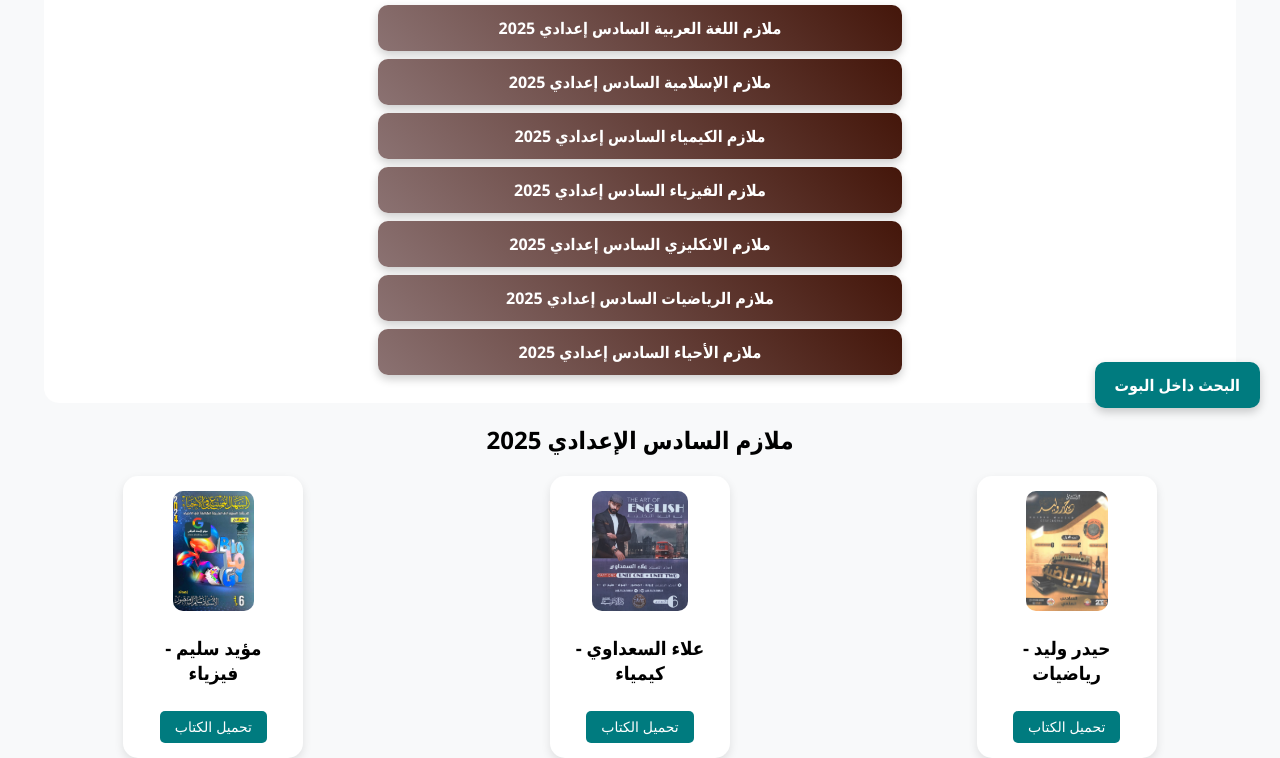
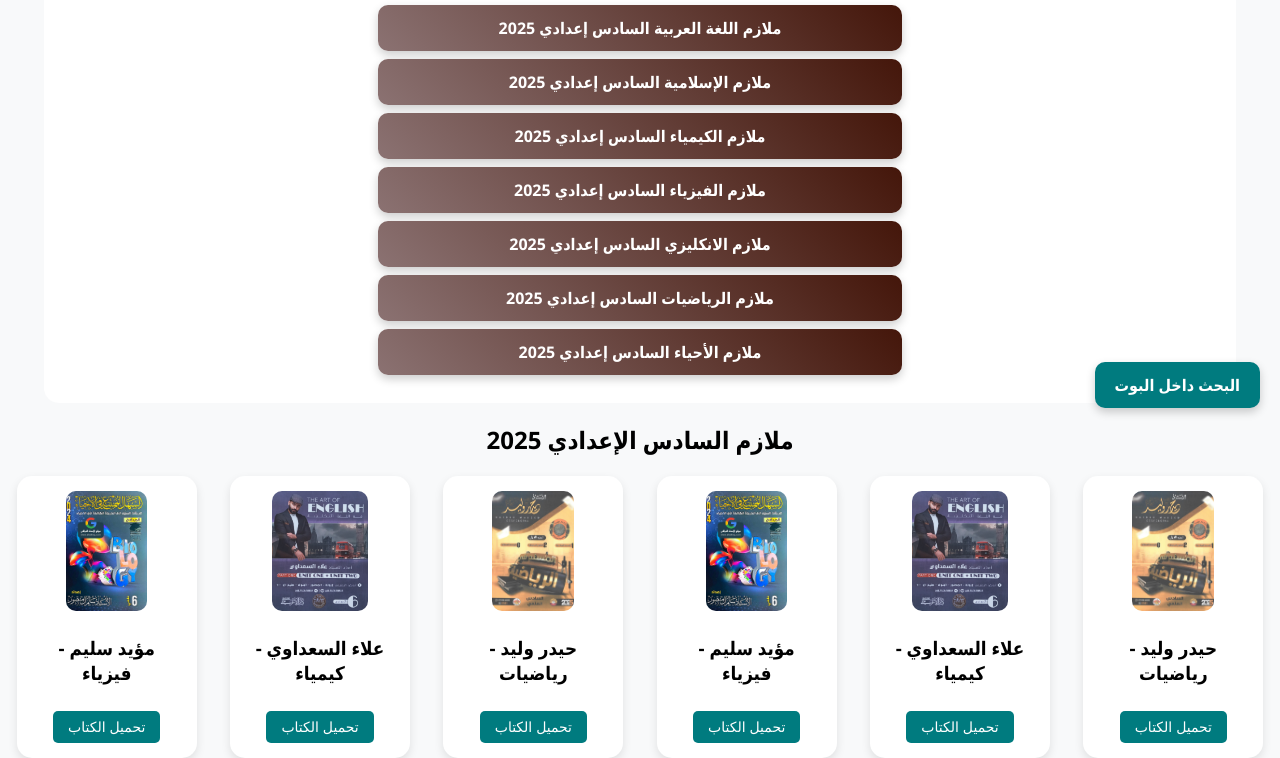
Before and after one commit to hasone1212/hasasP, a plain HTML site: page index.html in a window 1280 px wide. Shown: the part 372-1130 px from the top of the page. Drawn offline with Linux system fonts and the light colour scheme.

Commit message:
Update index.html

```diff
--- a/index.html
+++ b/index.html
@@ -240,7 +240,24 @@
         <h3>مؤيد سليم - فيزياء</h3>
         <button class="borrow-button" onclick="window.location.href='https://t.me/d_tt02/23'">تحميل الكتاب</button>
     </div>
-
+ <!-- كتاب 1 -->
+ <div class="book-item">
+    <img src="img/4.jpg" alt="حيدر وليد - رياضيات">
+    <h3>حيدر وليد - رياضيات</h3>
+    <button class="borrow-button" onclick="window.location.href='https://t.me/d_tt02/9'">تحميل الكتاب</button>
+</div>
+<!-- كتاب 2 -->
+<div class="book-item">
+    <img src="img/5.jpg" alt="علاء السعداوي - كيمياء">
+    <h3>علاء السعداوي - كيمياء</h3>
+    <button class="borrow-button" onclick="window.location.href='https://t.me/d_tt02/28'">تحميل الكتاب</button>
+</div>
+<!-- كتاب 3 -->
+<div class="book-item">
+    <img src="img/6.jpg" alt="مؤيد سليم - فيزياء">
+    <h3>مؤيد سليم - فيزياء</h3>
+    <button class="borrow-button" onclick="window.location.href='https://t.me/d_tt02/23'">تحميل الكتاب</button>
+</div>
 
 </div>
 
```
